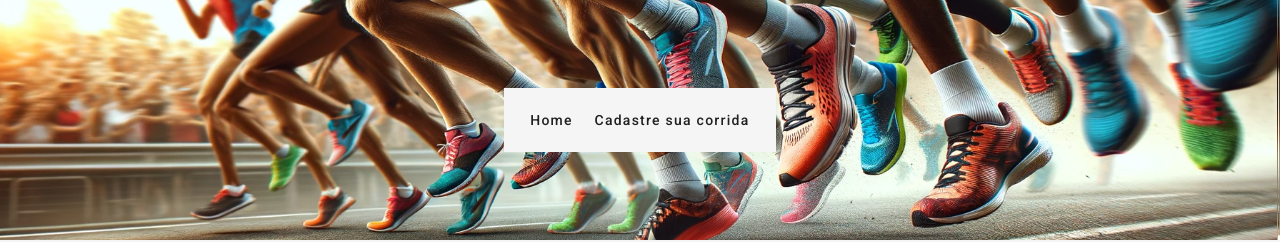
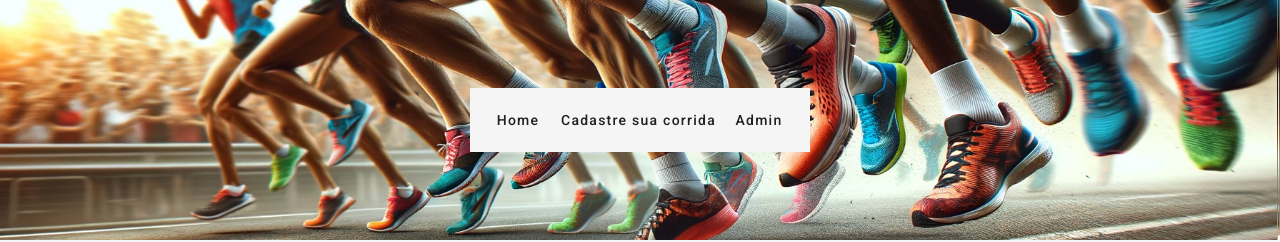
Before and after one commit to paulotignacio/corridas-front, an Angular app: page / in a window 1280 px wide. Shown: the top 242 px of the page. Built offline with nearby package versions, Linux system fonts and the light colour scheme; no server answers.

Commit message:
Ajuste de Rotas

```diff
--- a/src/app/pages/navbar/navbar.component.html
+++ b/src/app/pages/navbar/navbar.component.html
@@ -9,9 +9,9 @@
                 <button type="submit" *ngIf="!isLoggedIn" routerLink="/organizadores/login" mat-button>Cadastre sua corrida</button>
             </div>
 
-            <!-- <div class="button-row button-login-logout">
-                <button type="submit" *ngIf="!isLoggedIn" routerLink="/atletas/login" mat-button>Área dos atletas</button>
-            </div> -->
+            <div class="button-row button-login-logout">
+                <button type="submit" *ngIf="!isLoggedIn" routerLink="/administradores/login" mat-button>Admin</button>
+            </div>
 
             <div class="button-row button-login-logout">
                 <button type="submit" *ngIf="isLoggedIn" (click)="logout()" mat-button>Logout</button>
```
